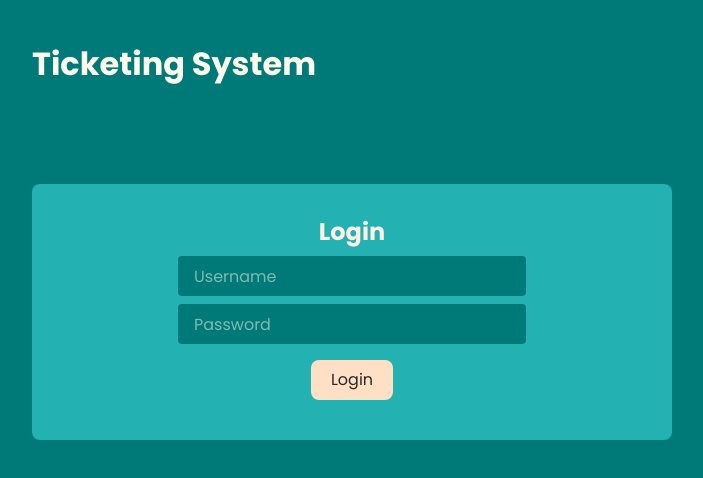
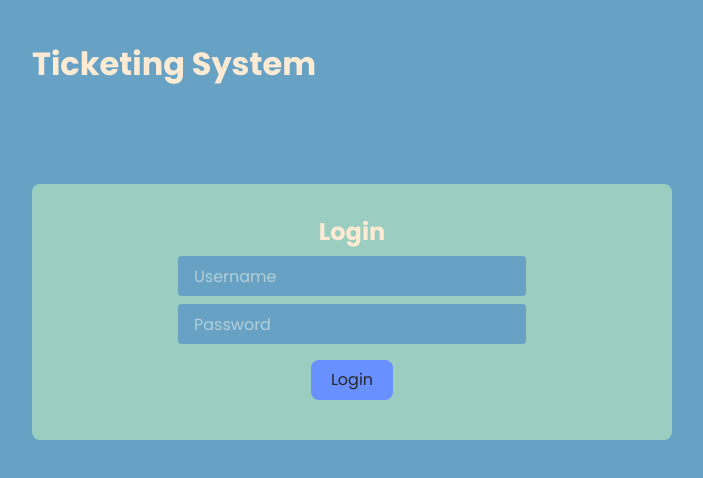
Before and after one commit to AnukoolFS1/ticketing-system, a Next.js app in the folder frontend/: page /login in a window 1280 px wide. Shown: the top 478 px of the page, without its empty margins (288-991 px from the left). Built offline with nearby package versions, Linux system fonts and the light colour scheme.

Commit message:
Some more themes

```diff
--- a/frontend/src/app/(auth)/login/page.tsx
+++ b/frontend/src/app/(auth)/login/page.tsx
@@ -29,11 +29,11 @@ export default function Login() {
     }
 
     useEffect(() => {
-        document.documentElement.classList.add("teal")
+        document.documentElement.classList.add("royal")
     },[])
     return (
         <section className="flex flex-col mx-80 my-10">
-            <h1 className="text-amber-50">Ticketing System</h1>
+            <h1 className="text-text">Ticketing System</h1>
             <section
                 className={`flex flex-col gap-2 my-24 items-center justify-center rounded-lg bg-foreground text-amber-50 h-64`}
                 >
--- a/frontend/src/app/globals.css
+++ b/frontend/src/app/globals.css
@@ -13,6 +13,20 @@
   --foreground: #24B1B1;
   --text: #FFF0E4;
   --contrast: #FFE0C5;
+}
+
+.sands {
+  --background: #8A5F41;
+  --foreground: #A77F60;
+  --text: #F3E4C9;
+  --contrast: #F3E4C9;
+}
+
+.royal {
+  --background: #67A2C5;
+  --foreground: #9BCEC1;
+  --text: #FFEBD3;
+  --contrast: #6890ff;
 }
 
 @theme inline {
--- a/frontend/src/utility/bcomponents/Button.tsx
+++ b/frontend/src/utility/bcomponents/Button.tsx
@@ -15,7 +15,7 @@ function Button({ text, onClick, styleObject, styleString }: PropType) {
             onClick={onClick}
             style={styleObject}
             className={styleString +
-                " cursor-pointer  bg-contrast text-zinc-800 px-5 py-2 rounded-lg my-2"}
+                " cursor-pointer bg-contrast text-zinc-800 px-5 py-2 rounded-lg my-2"}
         >
             {text}
         </button>
```
